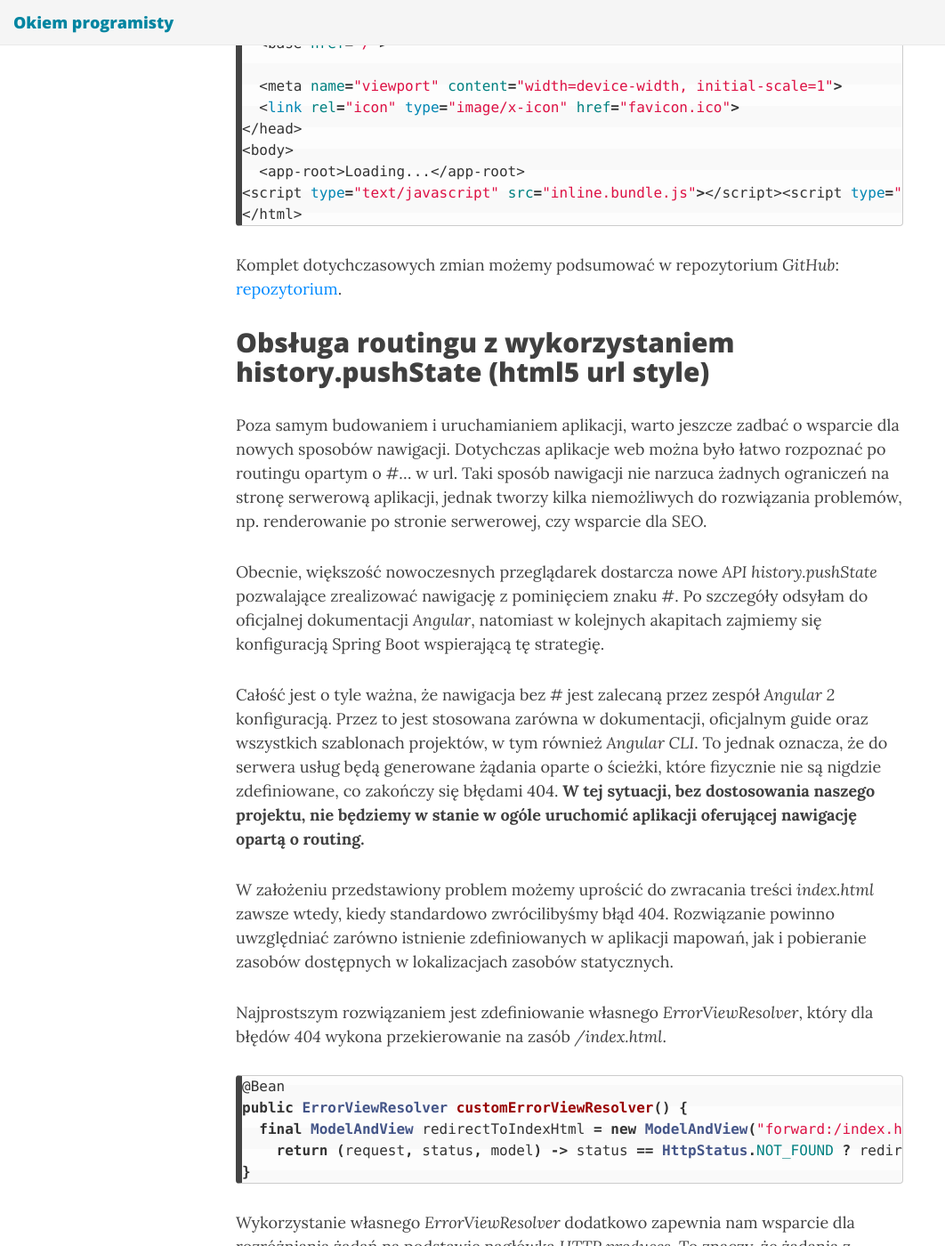
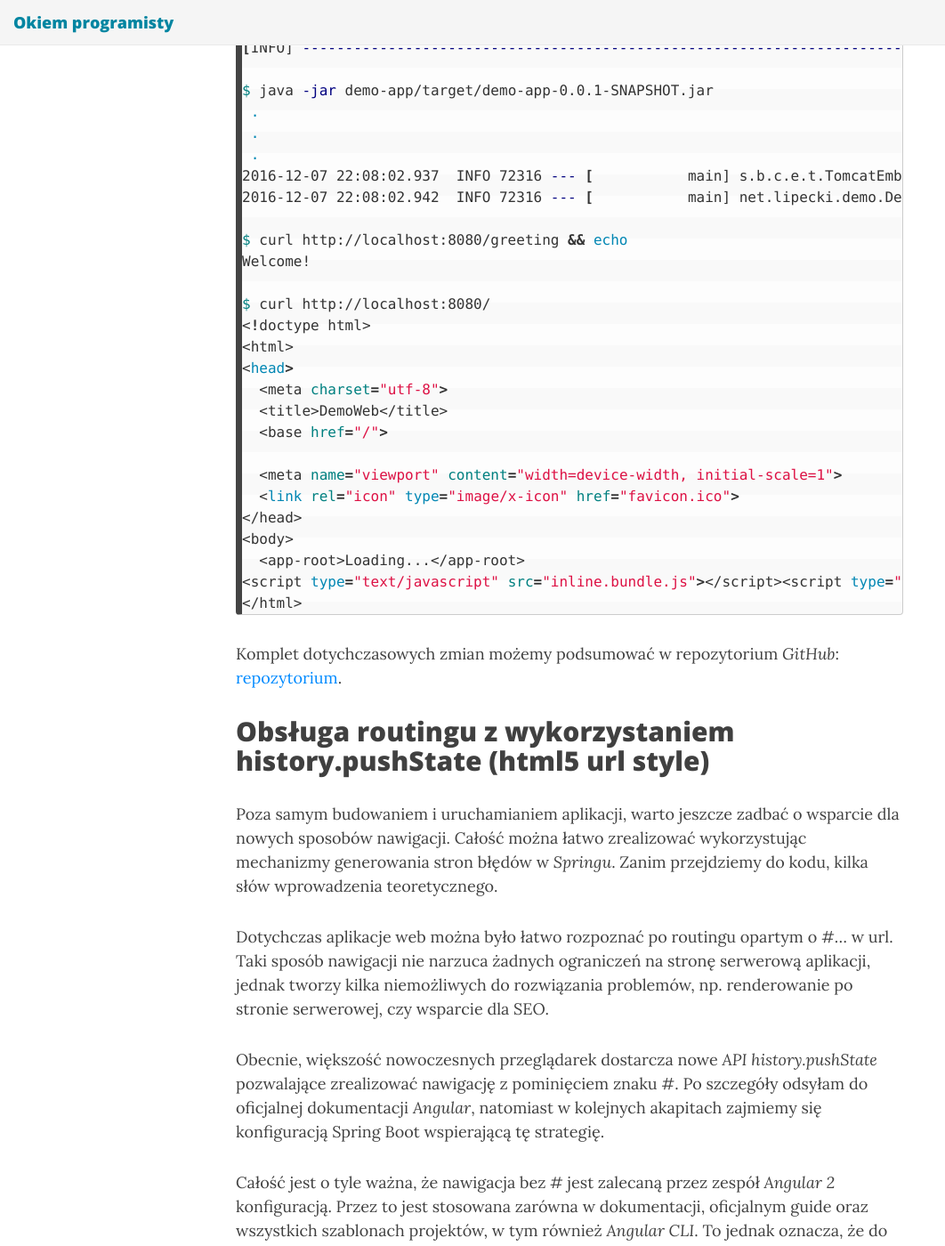
Before and after one commit to glipecki/glipecki.github.io, a Jekyll site: the page built from _posts/2016-12-07-budowanie-aplikacji-angular-cli-spring-boot.md, in a window 1280 px wide and 1400 px high, scrolled down 11055 px. Shown: the whole window at 89% size, without its empty margins (0-1062 px from the left). Built offline with Jekyll 4.4.1, drawn with Linux system fonts in a browser that asks for light colours; nearby versions of some CDN libraries; comment, search, counter and statistics services are not loaded; some of the changed text lies outside the part shown.

Commit message:
Update 2016-12-07-budowanie-aplikacji-angular-cli-spring-boot.md

````diff
--- a/_posts/2016-12-07-budowanie-aplikacji-angular-cli-spring-boot.md
+++ b/_posts/2016-12-07-budowanie-aplikacji-angular-cli-spring-boot.md
@@ -6,6 +6,8 @@
 Każda nietrywialna aplikacja potrzebuje backendu. O ile obecnie to nie jest prawda, to na potrzeby tego artykułu przyjmijmy, że tak jest. A jak backend współpracujący z aplikacją webową to _REST_, a jak _REST_ to _Spring_ i _Spring Boot_. W kilku kolejnych akapitach stworzymy i z sukcesem przygotujemy gotowy do wdrożenia artefakt składający się z aplikacji webowej w _Angular 2_ i backendu usługowego wykorzystującego _Spring Boot_.
 
 _Artykuł zakłada podstawową znajomość Angular CLI, Spring Boot i Maven._
+
+_Wszystkie przedstawione kroki są commitami do testowego repozytorium, dzięki temu sam możesz prześledzić proces tworzenia aplikacji oraz rozwiać wszelkie wątpliwości. Link do repozytorium: [demo@github](https://github.com/glipecki/spring-with-angular-cli-demo)._
 
 ## Stworzenie minimalnego projektu
 
@@ -182,6 +184,22 @@
 
 Całość konfiguracji wprowadzamy definiując dodatkowe elementy _execution_ konfiguracji pluginu.
 
+Przed dodaniem konfiguracji poszczególnych kroków dodajemy do sekcji _build.plugins_ definicję samego pluginu:
+
+```xml
+<plugin>
+  <groupId>com.github.eirslett</groupId>
+  <artifactId>frontend-maven-plugin</artifactId>
+  <version>1.3</version>
+  <configuration>
+    <installDirectory>target</installDirectory>
+  </configuration>
+  <executions>
+    <!-- tutaj będą konfiguracje kroków budowaia -->
+  </executions>
+</plugin>
+```
+
 W pierwszym kroku instalujemy wskazaną wersję runtime _node_ i menadżera pakietów _npm_. Całość jest instalowana lokalnie w folderze _target_. Dzięki lokalnej instalacji minimalizujemy listę wymagań wstępnych do pracy z naszym projektem, co jest szczególnie ważne przy wykorzystaniu systemów _CI/CD_.
 
 ```xml
@@ -246,28 +264,26 @@
 
 Do _pom.xml_ modułu _demo-web_ dodajemy definicję _maven-assembly-plugin_ zawierającą docelową nazwę artefaktu oraz plik assembly opisujący sposób jego składania.
 
+W sekcji _build.plugins_ dopisujemy:
+
 ```xml
-<build>
-  <plugins>
-    <plugin>
-      <groupId>org.apache.maven.plugins</groupId>
-      <artifactId>maven-assembly-plugin</artifactId>
-      <configuration>
-        <descriptor>assembly.xml</descriptor>
-        <finalName>demo-web-${project.version}</finalName>
-        <appendAssemblyId>false</appendAssemblyId>
-      </configuration>
-    <executions>
-      <execution>
-        <phase>package</phase>
-          <goals>
-            <goal>single</goal>
-          </goals>
-        </execution>
-      </executions>
-    </plugin>
-  </plugins>
-</build>
+<plugin>
+  <groupId>org.apache.maven.plugins</groupId>
+  <artifactId>maven-assembly-plugin</artifactId>
+  <configuration>
+    <descriptor>assembly.xml</descriptor>
+    <finalName>demo-web-${project.version}</finalName>
+    <appendAssemblyId>false</appendAssemblyId>
+  </configuration>
+  <executions>
+    <execution>
+      <phase>package</phase>
+      <goals>
+        <goal>single</goal>
+      </goals>
+    </execution>
+  </executions>
+</plugin>
 ```
 
 Następnie dodajemy plik _assembly.xml_ (obok pliku _pom.xml_), w którym określamy docelowy format (_zip_) oraz które pliki, z którego katalogu spakować do artefaktu (wszystkie z folder _target/webapp_).
@@ -310,52 +326,48 @@
 
 Ostatnie co musimy zrobić żeby nasza aplikacja składała się w pojedynczy wykonywalny artefakt to skonfigurować moduł _demo-web_ jako zależność w projekcie _demo-app_ oraz skonfigurowanie pluginu _maven-dependency-plugin_, który będzie odpowiadał za odpowiednie rozpakowanie zasobów.
 
-Definiujemy zależność na moduł _demo-web_ w _pom.xml_:
+Definiujemy zależność na moduł _demo-web_ w _pom.xml_ w sekcji _dependencies_:
 
 ```xml
-<dependencies>
-  <dependency>
-    <groupId>net.lipecki.demo</groupId>
-    <artifactId>demo-web</artifactId>
-    <version>${project.version}</version>
-    <type>zip</type>
-  </dependency>
-</dependencies>
+<dependency>
+  <groupId>net.lipecki.demo</groupId>
+  <artifactId>demo-web</artifactId>
+  <version>${project.version}</version>
+  <type>zip</type>
+</dependency>
 ```
 
 > Standardowo _Maven_ szuka zależności typu _jar_, jednak nasz moduł _web_ jest typu _zip_, co możemy jawnie wskazać definiując zależność.
 
 Aplikacja Spring Boot poza serwowaniem zdefiniowany servletów i usług _REST_ hostuje również wszystkie zasoby, które znajdują się na zdefiniowanych ścieżkach zasobów statycznych. W standardowej konfiguracji, jedną z takich ścieżek są zasoby wewnątrz samego _jara_ aplikacji. Korzystając z tej wiedzy skonfigurujemy plugin _maven-dependency-plugin_ w taki sposób, żeby rozpakowywał archiwum modułu _web_ do odpowiedniego katalogu budowania.
 
+W sekcji _build.plugins_ dodajemy:
+
 ```xml
-<build>
-  <plugins>
-    <plugin>
-      <groupId>org.apache.maven.plugins</groupId>
-      <artifactId>maven-dependency-plugin</artifactId>
-      <executions>
-        <execution>
-          <id>unpack</id>
-          <phase>generate-resources</phase>
-          <goals>
-            <goal>unpack</goal>
-          </goals>
-          <configuration>
-            <artifactItems>
-              <artifactItem>
-                <groupId>net.lipecki.demo</groupId>
-                <artifactId>demo-web</artifactId>
-                <version>${project.version}</version>
-                <type>zip</type>
-              </artifactItem>
-            </artifactItems>
-            <outputDirectory>${project.build.directory}/classes/resources</outputDirectory>
-          </configuration>
-        </execution>
-      </executions>
-    </plugin>
-  </plugins>
-</build>
+<plugin>
+  <groupId>org.apache.maven.plugins</groupId>
+  <artifactId>maven-dependency-plugin</artifactId>
+  <executions>
+    <execution>
+      <id>unpack</id>
+      <phase>generate-resources</phase>
+      <goals>
+        <goal>unpack</goal>
+      </goals>
+      <configuration>
+        <artifactItems>
+          <artifactItem>
+            <groupId>net.lipecki.demo</groupId>
+            <artifactId>demo-web</artifactId>
+            <version>${project.version}</version>
+            <type>zip</type>
+          </artifactItem>
+        </artifactItems>
+        <outputDirectory>${project.build.directory}/classes/resources</outputDirectory>
+      </configuration>
+    </execution>
+  </executions>
+</plugin>
 ```
 
 W tym momencie mamy już kompletny proces budowania aplikacji. Po jego wykonaniu i uruchomieniu aplikacji możemy zarówno wywołać testową usługę _REST_, jak i obejrzeć szkielet _Angular 2_.
@@ -386,6 +398,9 @@
 2016-12-07 22:08:02.937  INFO 72316 --- [           main] s.b.c.e.t.TomcatEmbeddedServletContainer : Tomcat started on port(s): 8080 (http)
 2016-12-07 22:08:02.942  INFO 72316 --- [           main] net.lipecki.demo.DemoApplication         : Started DemoApplication in 2.681 seconds (JVM running for 3.077)
 
+$ curl http://localhost:8080/greeting && echo
+Welcome!
+
 $ curl http://localhost:8080/
 <!doctype html>
 <html>
@@ -407,7 +422,9 @@
 
 ## Obsługa routingu z wykorzystaniem history.pushState (html5 url style)
 
-Poza samym budowaniem i uruchamianiem aplikacji, warto jeszcze zadbać o wsparcie dla nowych sposobów nawigacji. Dotychczas aplikacje web można było łatwo rozpoznać po routingu opartym o #... w url. Taki sposób nawigacji nie narzuca żadnych ograniczeń na stronę serwerową aplikacji, jednak tworzy kilka niemożliwych do rozwiązania problemów, np. renderowanie po stronie serwerowej, czy wsparcie dla SEO.
+Poza samym budowaniem i uruchamianiem aplikacji, warto jeszcze zadbać o wsparcie dla nowych sposobów nawigacji. Całość można łatwo zrealizować wykorzystując mechanizmy generowania stron błędów w _Springu_. Zanim przejdziemy do kodu, kilka słów wprowadzenia teoretycznego.
+
+Dotychczas aplikacje web można było łatwo rozpoznać po routingu opartym o #... w url. Taki sposób nawigacji nie narzuca żadnych ograniczeń na stronę serwerową aplikacji, jednak tworzy kilka niemożliwych do rozwiązania problemów, np. renderowanie po stronie serwerowej, czy wsparcie dla SEO.
 
 Obecnie, większość nowoczesnych przeglądarek dostarcza nowe _API_ _history.pushState_ pozwalające zrealizować nawigację z pominięciem znaku #. Po szczegóły odsyłam do oficjalnej dokumentacji _Angular_, natomiast w kolejnych akapitach zajmiemy się konfiguracją Spring Boot wspierającą tę strategię.
 
@@ -424,6 +441,8 @@
     return (request, status, model) -> status == HttpStatus.NOT_FOUND ? redirectToIndexHtml : null;
 }
 ```
+
+Sposób wprowadzenia zmiany można prześledzić w commicie GitHub: [57149a4](https://github.com/glipecki/spring-with-angular-cli-demo/commit/57149a404989fc44a012628f4506b7c556d4b36d).
 
 Wykorzystanie własnego _ErrorViewResolver_ dodatkowo zapewnia nam wsparcie dla rozróżniania żądań na podstawie nagłówka _HTTP_ _produces_. To znaczy, że żądania z przeglądarek (zawierające produces = "text/html") zostaną obsłużone zawartością zasobu _/index.html_, natomiast pozostałe (np. curl) odpowiedzą standardowym błędem _404_.
 
@@ -478,6 +499,24 @@
 Welcome!
 $ curl http://localhost:4200/api/greeting && echo
 Welcome!
+```
+
+Dodakowo konfigurację uruchomienia wspierającą proxy usług warto zdefiniować w pliku _package.json_, w sekcji _scripts_ modyfikujemy polecenie skrypt _start_:
+
+```json
+"scripts": {
+  "start": "ng serve --proxy-config proxy.conf.json",
+}
+```
+
+Dzięki temu nie musimy pamiętać przełączików i parametrów, a całość możemy uruchamiać jednym poleceniem:
+
+```bash
+$ npm start
+ .
+ .
+ .
+webpack: bundle is now VALID.
 ```
 
 W ten sposób pracujemy z aplikacją wystawioną pod adresem http://localhost:4200/, a wszystkie zmiany w części serwerowej i webowej możemy mieć odświeżane na bieżąco, zaraz po ich wprowadzeniu.
@@ -494,3 +533,4 @@
 - [https://github.com/glipecki/spring-with-angular-cli-demo](https://github.com/glipecki/spring-with-angular-cli-demo)
 - [http://www.consdata.pl/blog/7-szybki-start-z-angular-cli](http://www.consdata.pl/blog/7-szybki-start-z-angular-cli)
 - [https://angular.io/docs/ts/latest/guide/router.html#!#browser-url-styles](https://angular.io/docs/ts/latest/guide/router.html#!#browser-url-styles)
+- [http://docs.spring.io/spring-boot/docs/current-SNAPSHOT/reference/htmlsingle/#common-application-properties](http://docs.spring.io/spring-boot/docs/current-SNAPSHOT/reference/htmlsingle/#common-application-properties)
````
Also changed, not shown: other parts of _posts/2016-12-07-budowanie-aplikacji-angular-cli-spring-boot.md (+3 -1 lines).
